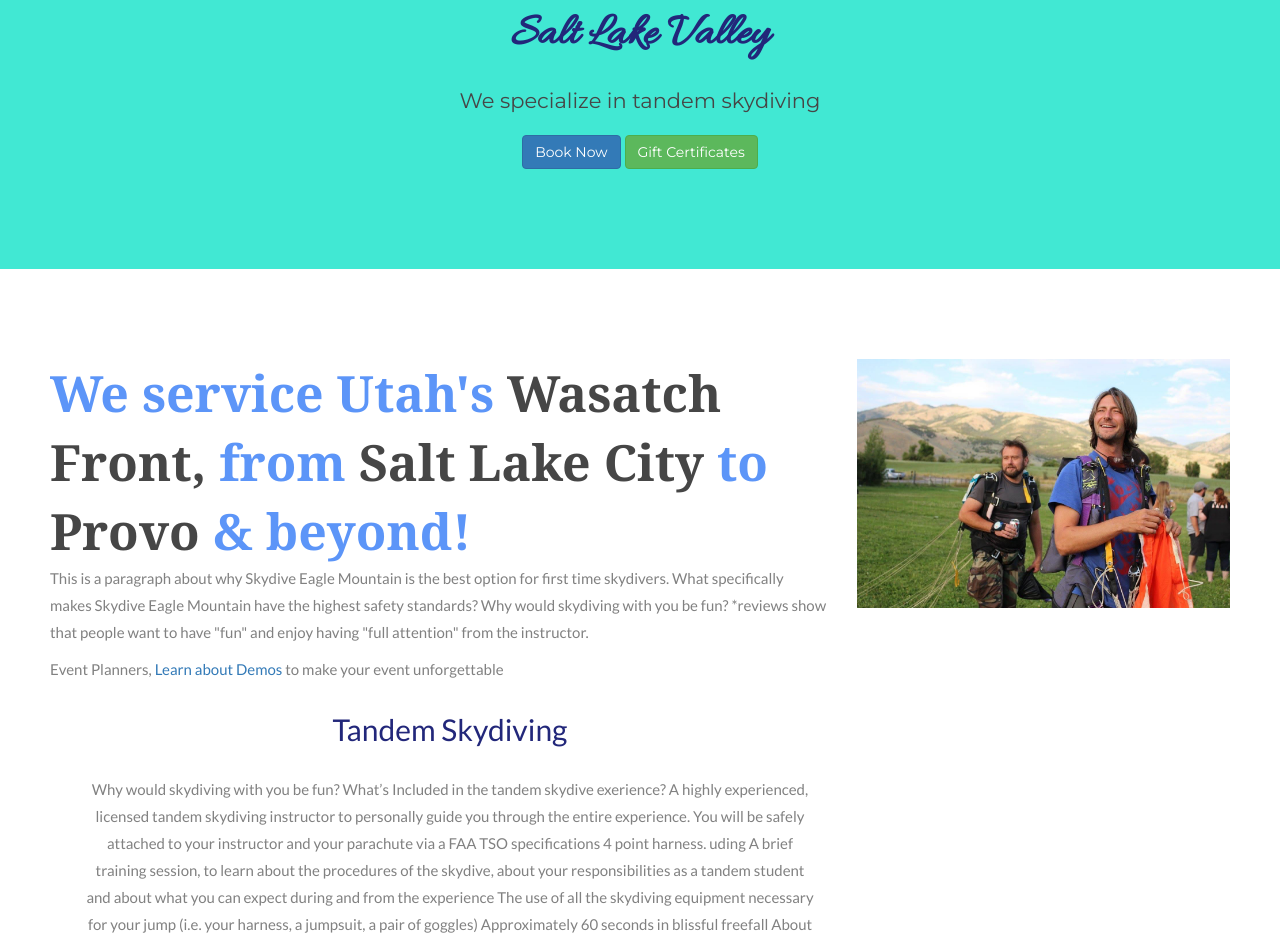
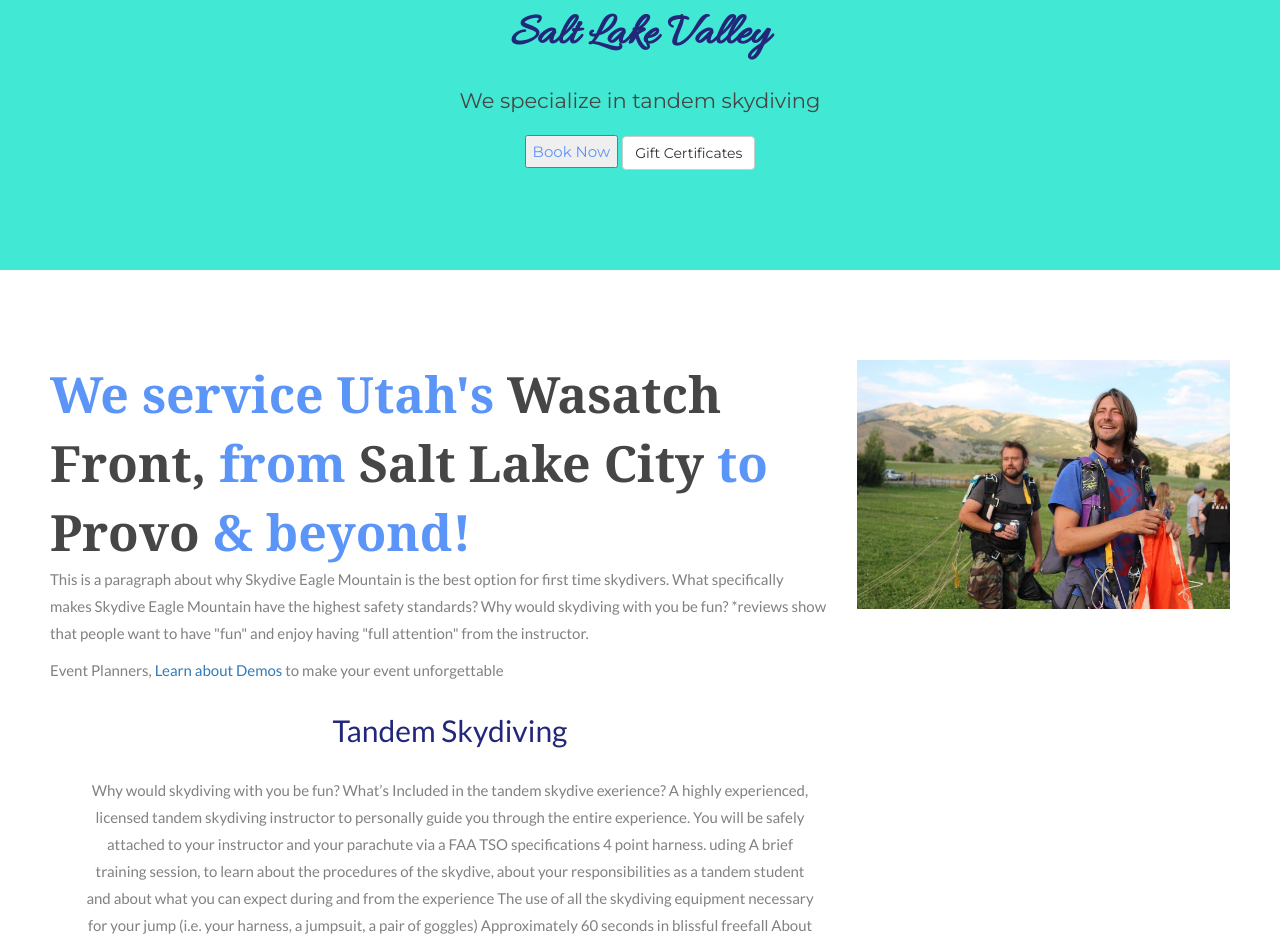
Before and after one commit to jenwalker729/Skydive-Pat, a plain HTML site: page index.html in a window 1280 px wide. Shown: the part 1460-2395 px from the top of the page. Drawn offline with nearby package versions, Linux system fonts and the light colour scheme; some packages are replaced by stand-ins of ours.

Commit message:
Update index.html

```diff
--- a/index.html
+++ b/index.html
@@ -333,8 +333,8 @@ html, body {width: auto!important; overflow-x: hidden!important}
   <h2><span style="color: #00ff00; font-size:55px"<b>Skydive</b></span><span style="color: #464646"> the</span><span style="color: #464646;font-size:35px"</span> NORTH <span style="color: #22277A; font-size:65px" >40 </span></h2>
    <h6>Salt Lake Valley</h6>
   <p><span style="color: #464646">We specialize in tandem skydiving</span></p>
- <button type="button" class="btn btn-primary" >Book Now</button>
-<button type="button" class="btn btn-success">Gift Certificates</button>
+ <button typeass="btn btn-primary" >Book Now</button>
+<button type="button" class="btn btn-default">Gift Certificates</button>
 </div>
 
 <!-- Container (About Skydive Salt Lake) -->
```
